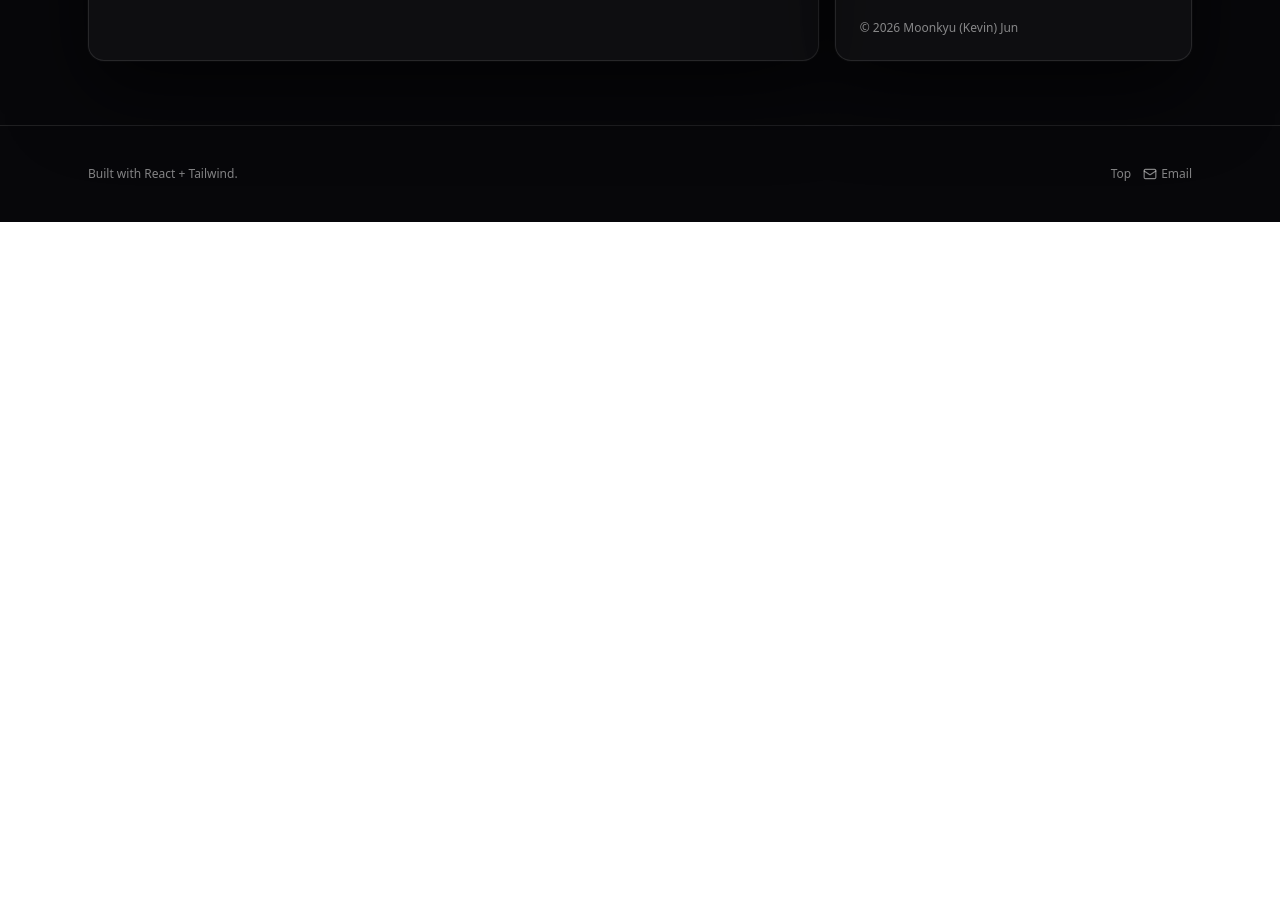
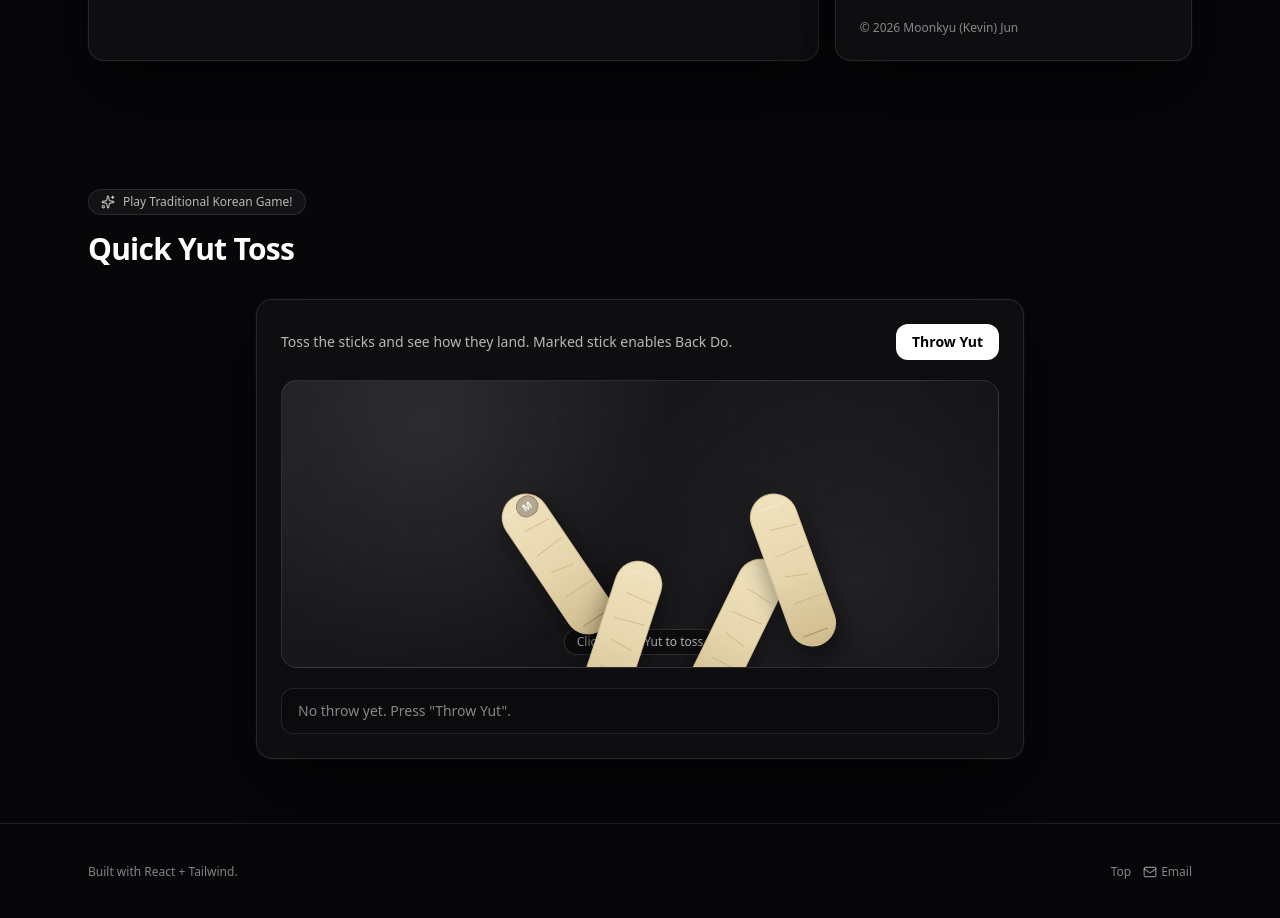
Before and after one commit to mkjun2016/my-portfolio, a React (Vite) app: page / in a window 1280 px wide. Shown: the part 3980-4898 px from the top of the page. Before the commit the page ends 4202 px from the top, so only its background shows below. Built offline with nearby package versions, Linux system fonts and the light colour scheme.

Commit message:
feat: k-game play addition

```diff
--- a/src/App.tsx
+++ b/src/App.tsx
@@ -39,6 +39,20 @@ interface CardProps {
 interface NavLinkProps {
   href: string;
   children: React.ReactNode;
+}
+
+type YutSide = "front" | "back";
+
+interface YutThrowResult {
+  sticks: YutSide[];
+  name: "Do" | "Gae" | "Geol" | "Yut" | "Mo" | "Back Do";
+  score: number;
+  layout: Array<{
+    x: number;
+    y: number;
+    rotate: number;
+    scale: number;
+  }>;
 }
 
 const TAGS = [
@@ -104,7 +118,61 @@ const NavLink = ({ href, children }: NavLinkProps) => (
 export default function MastraStylePortfolio() {
   const [query, setQuery] = useState("");
   const [showAllProjects, setShowAllProjects] = useState(false);
+  const [yutResult, setYutResult] = useState<YutThrowResult | null>(null);
+  const [throwCount, setThrowCount] = useState(0);
   const profileImageSrc = `${import.meta.env.BASE_URL}profile.jpeg`;
+
+  const defaultYutLayout = [
+    { x: 35, y: 36, rotate: -34, scale: 1 },
+    { x: 44, y: 62, rotate: 18, scale: 1 },
+    { x: 60, y: 60, rotate: 26, scale: 1 },
+    { x: 68, y: 38, rotate: -20, scale: 1 },
+  ];
+
+  const throwYut = () => {
+    // Stick index 0 is treated as the marked stick used for Back Do.
+    const sticks: YutSide[] = Array.from({ length: 4 }, () =>
+      Math.random() < 0.5 ? "front" : "back",
+    );
+    const frontCount = sticks.filter((side) => side === "front").length;
+    const isBackDo = frontCount === 1 && sticks[0] === "back";
+
+    let name: YutThrowResult["name"] = "Do";
+    if (frontCount === 0) name = "Mo";
+    if (frontCount === 1) name = isBackDo ? "Back Do" : "Do";
+    if (frontCount === 2) name = "Gae";
+    if (frontCount === 3) name = "Geol";
+    if (frontCount === 4) name = "Yut";
+
+    const clamp = (value: number, min: number, max: number) =>
+      Math.min(Math.max(value, min), max);
+
+    // Spread sticks to random directions while keeping each one inside the board.
+    const baseAngle = Math.random() * 360;
+    const sectorOrder = [0, 90, 180, 270].sort(() => Math.random() - 0.5);
+    const layout = sectorOrder.map((sectorAngle) => {
+      const angleDeg = baseAngle + sectorAngle + (-20 + Math.random() * 40);
+      const angleRad = (angleDeg * Math.PI) / 180;
+      const radius = 12 + Math.random() * 10;
+      const offsetX = Math.cos(angleRad) * radius;
+      const offsetY = Math.sin(angleRad) * radius * 0.65;
+
+      return {
+        x: clamp(50 + offsetX, 28, 72),
+        y: clamp(50 + offsetY, 10, 30),
+        rotate: -58 + Math.random() * 116,
+        scale: 0.95 + Math.random() * 0.12,
+      };
+    });
+
+    setYutResult({
+      sticks,
+      name,
+      score: isBackDo ? -1 : frontCount === 0 ? 5 : frontCount,
+      layout,
+    });
+    setThrowCount((prev) => prev + 1);
+  };
 
   // ===== Customize these =====
   const profile = {
@@ -694,6 +762,149 @@ export default function MastraStylePortfolio() {
           </div>
         </Section>
 
+        {/* Yutnori mini game */}
+        <Section
+          id="yutnori"
+          title="Quick Yut Toss"
+          kicker="Play Traditional Korean Game!"
+        >
+          <div className="mx-auto max-w-3xl">
+            <Card>
+              <div className="flex flex-col gap-5">
+                <div className="flex flex-col gap-3 sm:flex-row sm:items-center sm:justify-between">
+                  <p className="text-sm text-white/70">
+                    Toss the sticks and see how they land. Marked stick enables
+                    Back Do.
+                  </p>
+                  <button
+                    type="button"
+                    onClick={throwYut}
+                    className="inline-flex items-center justify-center rounded-xl bg-white px-4 py-2 text-sm font-semibold text-black transition hover:opacity-90"
+                  >
+                    Throw Yut
+                  </button>
+                </div>
+
+                <div className="relative h-72 overflow-hidden rounded-2xl border border-white/10 bg-[radial-gradient(circle_at_20%_15%,rgba(255,255,255,0.08),transparent_40%),radial-gradient(circle_at_80%_70%,rgba(255,255,255,0.06),transparent_42%),linear-gradient(145deg,rgba(255,255,255,0.06),rgba(255,255,255,0.01))]">
+                  <div className="absolute inset-0 bg-[linear-gradient(to_right,rgba(255,255,255,0.04)_1px,transparent_1px),linear-gradient(to_bottom,rgba(255,255,255,0.04)_1px,transparent_1px)] bg-[size:30px_30px] opacity-25" />
+                  {(
+                    yutResult?.sticks ?? Array.from({ length: 4 }, () => "back")
+                  ).map((side, index) => {
+                    const isFront = side === "front";
+                    const isMarkedStick = index === 0;
+                    const layout =
+                      yutResult?.layout[index] ?? defaultYutLayout[index];
+
+                    return (
+                      <motion.div
+                        key={`${throwCount}-${index}`}
+                        initial={{
+                          left: "50%",
+                          top: "50%",
+                          rotate: 0,
+                          scale: 0.8,
+                          opacity: 0,
+                        }}
+                        animate={{
+                          left: `${layout.x}%`,
+                          top: `${layout.y}%`,
+                          rotate: layout.rotate,
+                          scale: layout.scale,
+                          opacity: 1,
+                        }}
+                        transition={{
+                          duration: 0.55,
+                          delay: index * 0.06,
+                          type: "spring",
+                          stiffness: 170,
+                          damping: 14,
+                        }}
+                        className="absolute -translate-x-1/2 -translate-y-1/2"
+                        style={{ zIndex: index + 1 }}
+                      >
+                        <div
+                          className={`relative h-36 w-11 rounded-[999px] border shadow-[0_14px_24px_rgba(0,0,0,0.45)] sm:h-40 sm:w-12 ${
+                            isFront
+                              ? "border-[#8a5a2a]/80 bg-gradient-to-b from-[#d6b785] via-[#b98a55] to-[#7a4e26]"
+                              : "border-[#c8b487]/80 bg-gradient-to-b from-[#f0e2bd] via-[#e7d7af] to-[#cfbb8d]"
+                          }`}
+                        >
+                          <div className="pointer-events-none absolute inset-x-[18%] top-3 h-[1px] bg-white/35" />
+                          <div className="pointer-events-none absolute inset-x-[22%] bottom-3 h-[1px] bg-black/25" />
+
+                          {isFront ? (
+                            <div className="absolute inset-0 flex flex-col items-center justify-center gap-5">
+                              {Array.from({ length: 3 }).map((_, markIndex) => (
+                                <div
+                                  key={markIndex}
+                                  className="relative h-4 w-4 opacity-85"
+                                >
+                                  <span className="absolute left-1/2 top-1/2 h-[2px] w-4 -translate-x-1/2 -translate-y-1/2 rotate-45 rounded-full bg-[#4f3017]" />
+                                  <span className="absolute left-1/2 top-1/2 h-[2px] w-4 -translate-x-1/2 -translate-y-1/2 -rotate-45 rounded-full bg-[#4f3017]" />
+                                </div>
+                              ))}
+                            </div>
+                          ) : (
+                            <div className="pointer-events-none absolute inset-0 opacity-60">
+                              <span className="absolute left-[30%] top-[22%] h-[1px] w-7 rotate-6 bg-[#b59766]/75" />
+                              <span className="absolute left-[22%] top-[38%] h-[1px] w-8 -rotate-3 bg-[#b59766]/75" />
+                              <span className="absolute left-[28%] top-[54%] h-[1px] w-6 rotate-12 bg-[#b59766]/75" />
+                              <span className="absolute left-[26%] top-[70%] h-[1px] w-8 -rotate-8 bg-[#b59766]/75" />
+                            </div>
+                          )}
+
+                          {isMarkedStick && (
+                            <div className="absolute right-1 top-1 rounded-full border border-black/20 bg-black/25 px-1.5 py-0.5 text-[10px] font-semibold text-white/90">
+                              M
+                            </div>
+                          )}
+                        </div>
+                      </motion.div>
+                    );
+                  })}
+
+                  {!yutResult && (
+                    <div className="absolute bottom-3 left-1/2 -translate-x-1/2 rounded-full border border-white/15 bg-black/40 px-3 py-1 text-xs text-white/70">
+                      Click Throw Yut to toss
+                    </div>
+                  )}
+                </div>
+
+                <div className="rounded-xl border border-white/10 bg-black/20 px-4 py-3">
+                  {yutResult ? (
+                    <div className="flex flex-wrap items-center gap-3 text-sm">
+                      <span className="text-white/60">Result</span>
+                      <span className="rounded-full border border-white/20 bg-white/10 px-3 py-1 font-semibold text-white">
+                        {yutResult.name}
+                      </span>
+                      <span className="text-white/60">Score</span>
+                      <span className="font-semibold text-white/90">
+                        {yutResult.score}
+                      </span>
+                      <span className="text-white/40">|</span>
+                      <span className="text-white/60">
+                        {yutResult.sticks.map((side, idx) => (
+                          <span
+                            key={`${side}-${idx}`}
+                            className="mr-2 inline-block"
+                          >
+                            S{idx + 1}:{side === "front" ? "F" : "B"}
+                            {idx === 0 ? "*" : ""}
+                          </span>
+                        ))}
+                      </span>
+                    </div>
+                  ) : (
+                    <div className="text-sm text-white/50">
+                      No throw yet. Press "Throw Yut".
+                    </div>
+                  )}
+                </div>
+              </div>
+            </Card>
+          </div>
+        </Section>
+
         {/* Footer */}
         <footer className="border-t border-white/10 py-10">
           <div className="mx-auto flex max-w-6xl items-center justify-between px-6 text-xs text-white/50">
```
